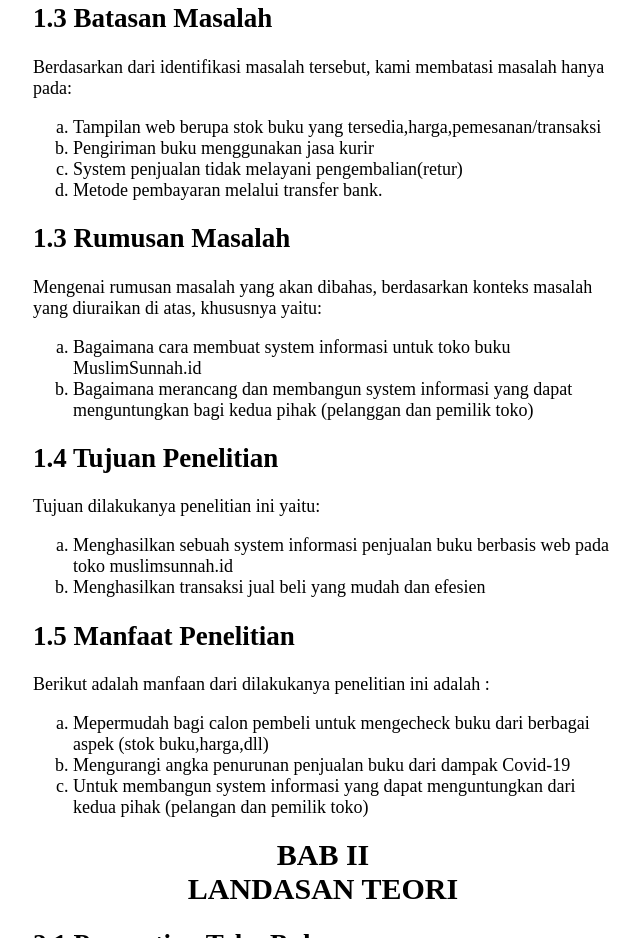
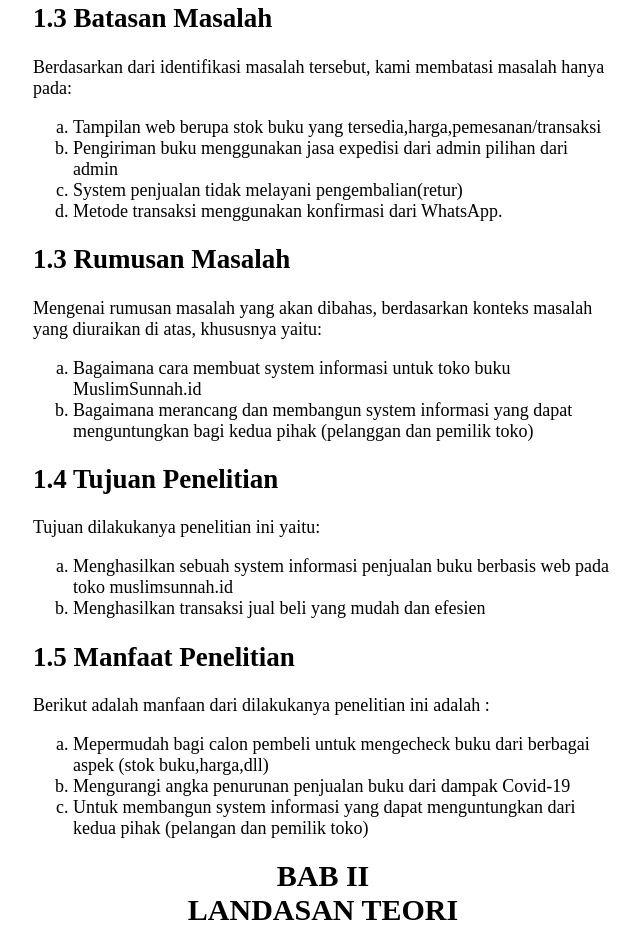
Before and after one commit to tatashandharu/mdpl12, a plain HTML site: page index.html in a window 1280 px wide. Shown: the part 2398-3336 px from the top of the page, without its empty margins (317-957 px from the left). Drawn offline with Linux system fonts and the light colour scheme.

Commit message:
Mengubah bagian bab 1

```diff
--- a/index.html
+++ b/index.html
@@ -63,9 +63,9 @@
         <p>Berdasarkan dari identifikasi masalah tersebut, kami membatasi masalah hanya pada:</p>
         <ol type="a">
             <li>Tampilan web berupa stok buku yang tersedia,harga,pemesanan/transaksi</li>
-            <li>Pengiriman buku menggunakan jasa kurir </li>
+            <li>Pengiriman buku menggunakan jasa expedisi dari admin pilihan dari admin</li>
             <li>System penjualan tidak melayani pengembalian(retur)</li>
-            <li>Metode pembayaran melalui transfer bank.</li>
+            <li>Metode transaksi menggunakan konfirmasi dari WhatsApp.</li>
         </ol>
 
         <h2 style="font-weight: bold;">1.3 Rumusan Masalah</h2>
```
